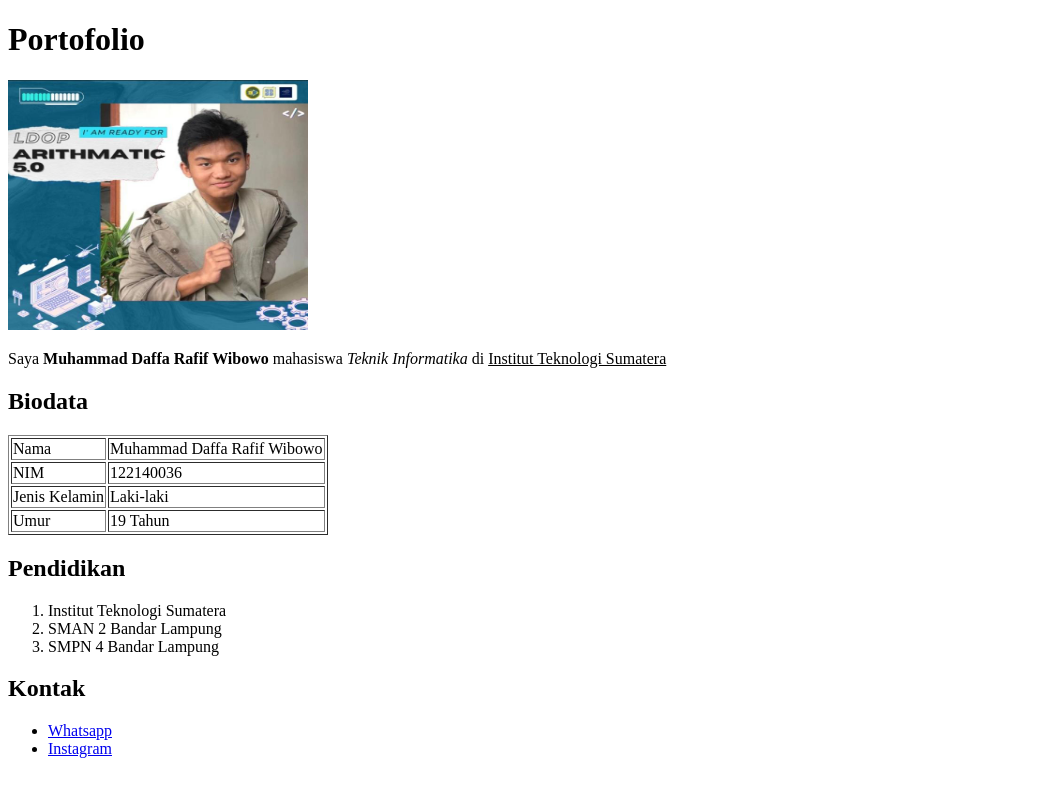
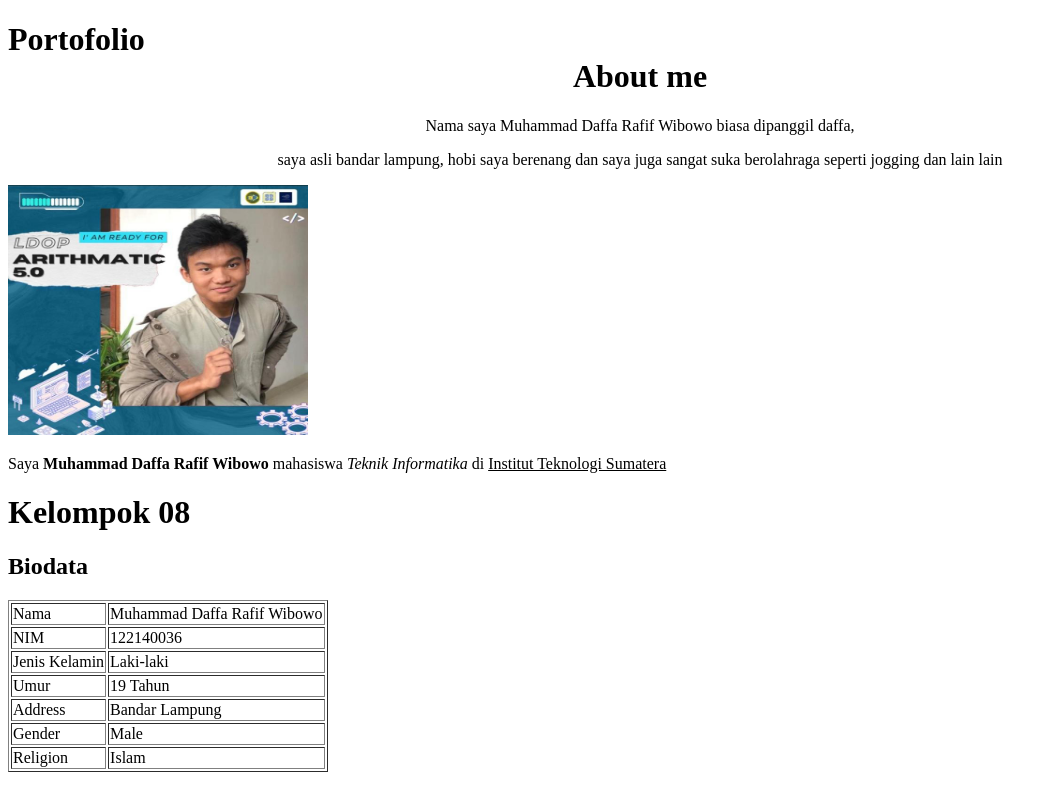
Before and after one commit to shrinedemon/portofolio, a plain HTML site: page index.html in a window 1280 px wide. Shown: the top 789 px of the page, without its empty margins (0-1057 px from the left). Drawn offline with Linux system fonts and the light colour scheme.

Commit message:
Add files via upload

```diff
--- a/index.html
+++ b/index.html
@@ -4,11 +4,16 @@
         <title> Muhammad Daffa Rafif Wibowo</title>
     </head>
     <body>
-        <h1> Portofolio </h1>
+        <h1> Portofolio <center>About me</center> </h1>
+        <p> <center>Nama saya Muhammad Daffa Rafif Wibowo biasa dipanggil daffa,  <p>saya asli bandar lampung, hobi saya berenang
+            dan saya juga sangat suka berolahraga seperti jogging dan lain lain</p>
+        </p></center>
+
         <img src="potodapa.jpeg" width="300" height="250" />
         <p> Saya <b> Muhammad Daffa Rafif Wibowo</b> mahasiswa <i>Teknik Informatika
 
         </i> di <u> Institut Teknologi Sumatera</u> </p>
+        <h1> Kelompok 08 </h1>
         <h2> Biodata </h2>
                 <table border="1"> <tr>
                     <td> Nama </td>
@@ -25,6 +30,20 @@
                 <tr>
                     <td> Umur </td>
                     <td> 19 Tahun </td>
+                    <tr>
+                        <td>Address</td>
+                        <td>Bandar Lampung</td>
+                        <tr>
+                            <td>Gender</td>
+                            <td>Male</td>
+                            <tr>
+                                <td>Religion</td>
+                                <td>Islam</td>
+
+                            </tr>
+                        </tr>
+
+                    </tr>
                     </tr></table>
 
 
```
